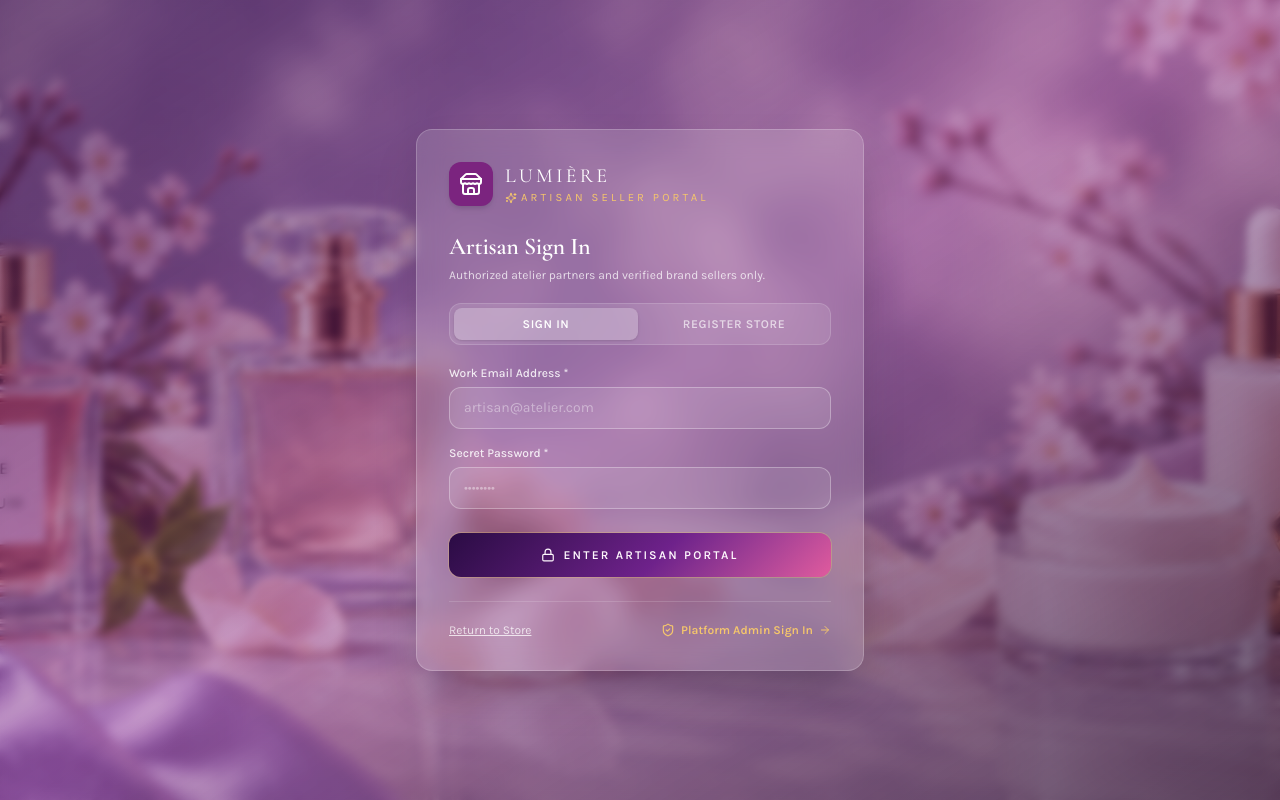
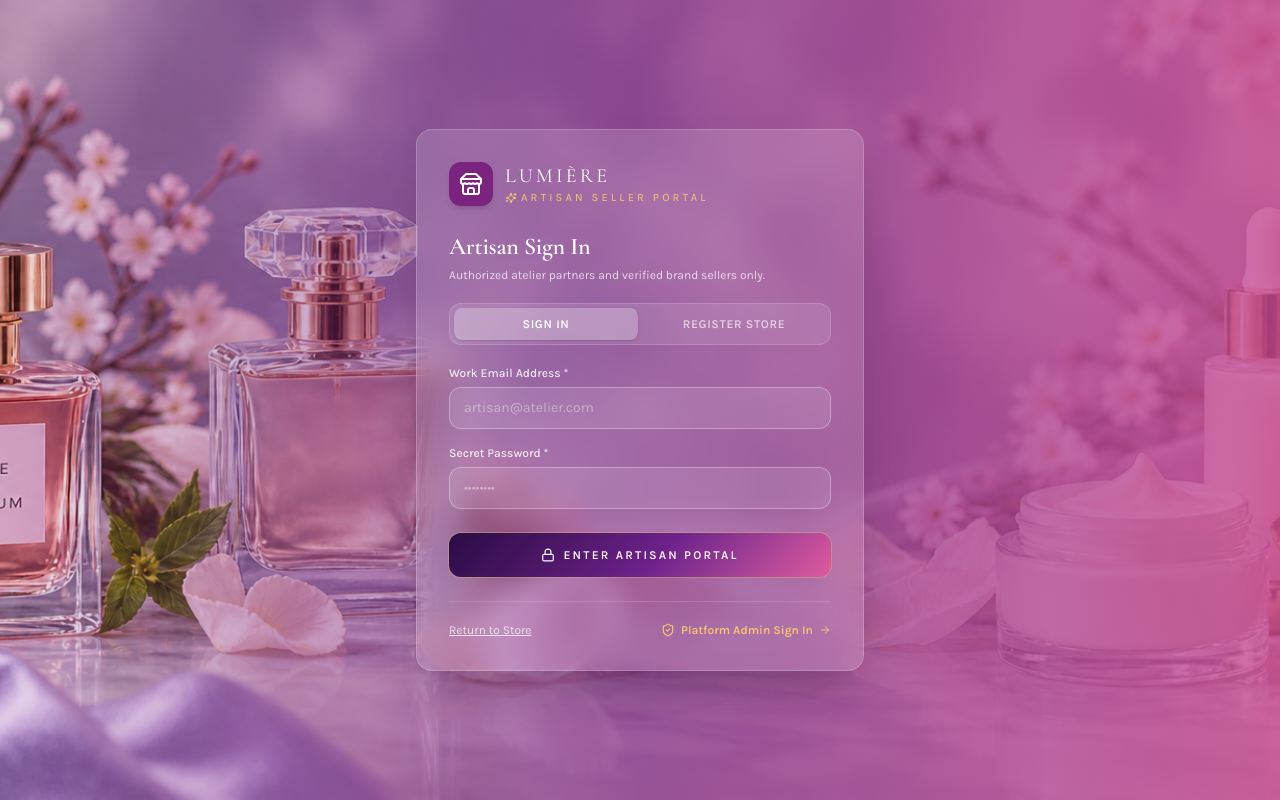
Before and after one commit to rabiamukhtar2211-maker/ecomerace-website-, a React (Vite) app: page /seller-login in a window 1280 px wide. Built offline with nearby package versions, Linux system fonts and the light colour scheme; no server answers.

Commit message:
Unify background overlays across all pages and logins to match Journal styling without blur

```diff
--- a/src/admin/pages/AdminLogin.jsx
+++ b/src/admin/pages/AdminLogin.jsx
@@ -42,7 +42,8 @@ function AdminLogin() {
         alt="Lumière Aura"
         className="absolute inset-0 h-full w-full object-cover"
       />
-      <div className="absolute inset-0 bg-gradient-to-br from-[#35104F]/60 via-[#7B247F]/40 to-[#24102F]/70 backdrop-blur-xs" />
+      {/* Transparent Overlay matching Journal and About */}
+      <div className="absolute inset-0 bg-gradient-to-r from-[#35104F]/10 via-[#7B247F]/65 to-[#C44991]/80" />
 
       {/* Login Card */}
       <form
--- a/src/seller/pages/SellerLogin.jsx
+++ b/src/seller/pages/SellerLogin.jsx
@@ -78,7 +78,8 @@ function SellerLogin() {
         alt="Lumière Aura"
         className="absolute inset-0 h-full w-full object-cover"
       />
-      <div className="absolute inset-0 bg-gradient-to-br from-[#35104F]/60 via-[#7B247F]/40 to-[#24102F]/70 backdrop-blur-xs" />
+      {/* Transparent Overlay matching Journal and About */}
+      <div className="absolute inset-0 bg-gradient-to-r from-[#35104F]/10 via-[#7B247F]/65 to-[#C44991]/80" />
 
       {/* Login Card (Matches AdminLogin 1:1) */}
       <div className="relative z-10 w-full max-w-md rounded-2xl border border-white/20 bg-white/15 p-8 shadow-2xl backdrop-blur-md text-white">
--- a/src/user/components/ShopGrid.jsx
+++ b/src/user/components/ShopGrid.jsx
@@ -134,7 +134,8 @@ function ShopGrid({
           alt={title}
           className="absolute inset-0 h-full w-full object-cover"
         />
-        <div className="absolute inset-0 bg-gradient-to-br from-[#35104F]/75 via-[#7B247F]/50 to-[#24102F]/80 backdrop-blur-xs" />
+        {/* Transparent Overlay matching Journal and About */}
+        <div className="absolute inset-0 bg-gradient-to-r from-[#35104F]/10 via-[#7B247F]/65 to-[#C44991]/80" />
 
         {/* Hero Content */}
         <div className="relative z-10 flex min-h-[260px] sm:min-h-[330px] flex-col items-center justify-center px-5 py-12 sm:py-16">
```
